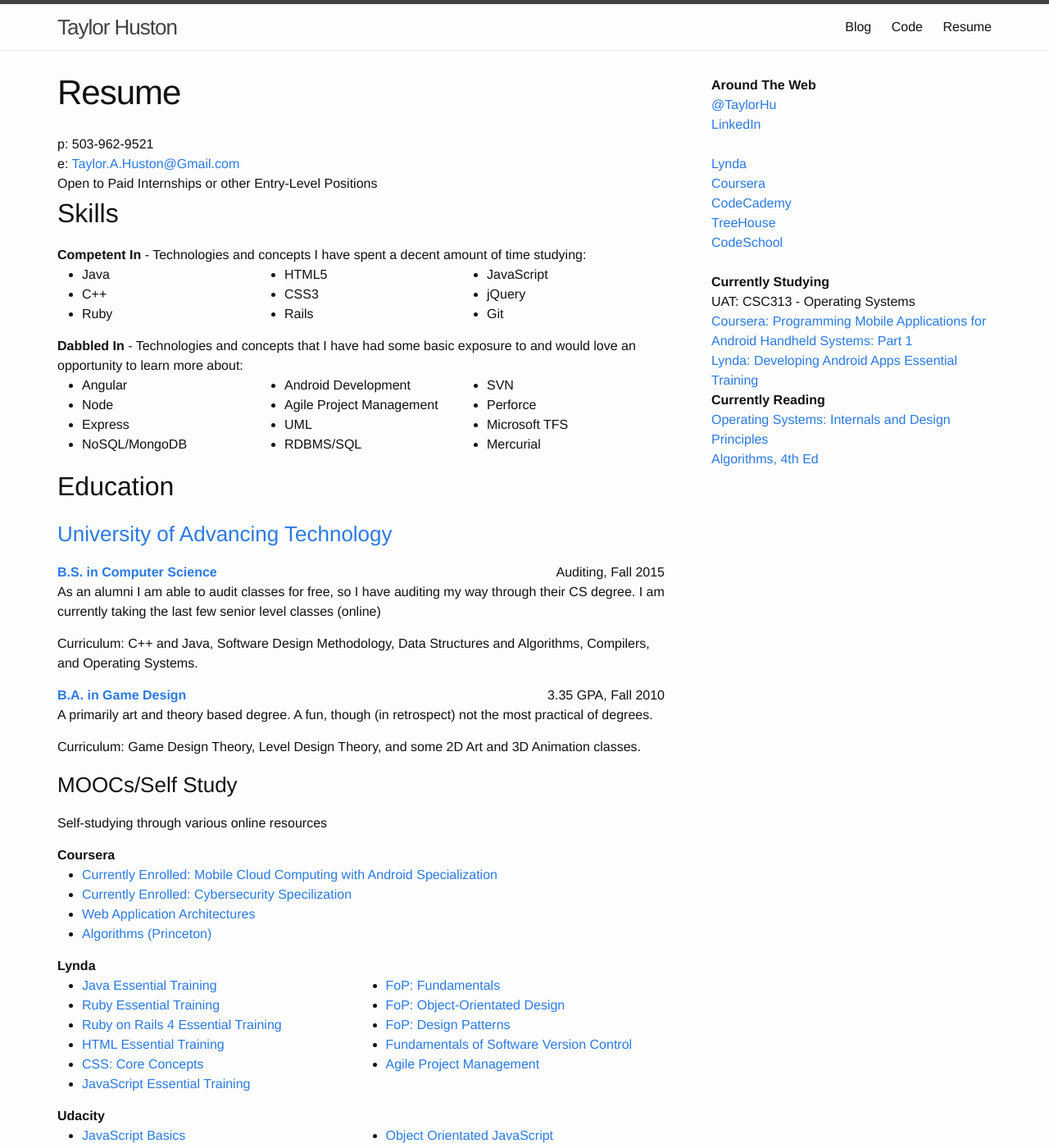
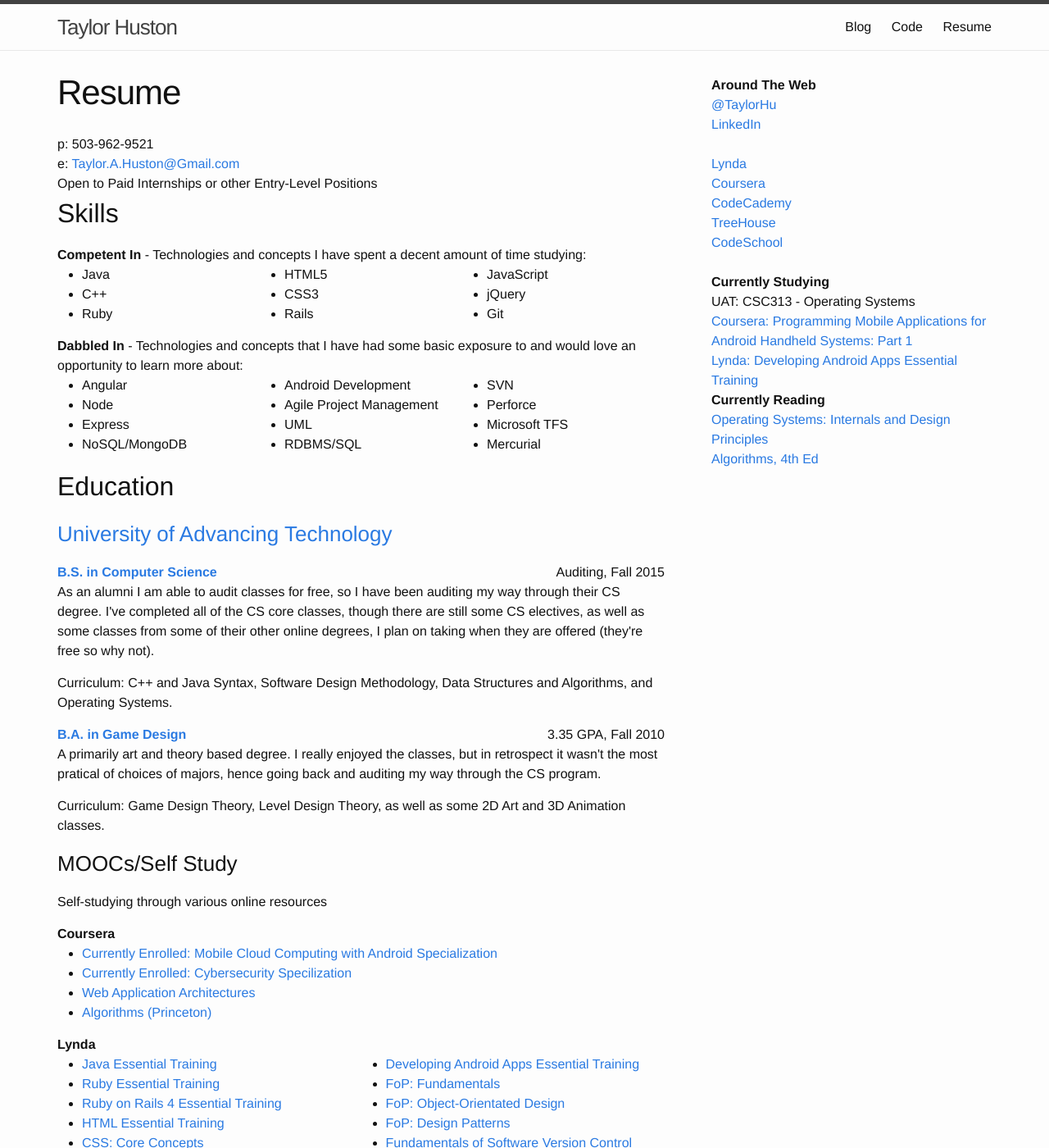
Before and after one commit to TaylorHuston/taylorhuston.github.io, a Jekyll site: the page built from resume.html, in a window 1280 px wide and 1400 px high. Shown: the whole window at 82% size. Built offline with Jekyll 4.4.1, drawn with Linux system fonts in a browser that asks for light colours.

Commit message:
Update Resume

```diff
--- a/resume.html
+++ b/resume.html
@@ -65,13 +65,12 @@
   <h3><a href="http://www.uat.edu" target="_blank">University of Advancing Technology</a></h3>
 
   <p><a href="http://www.uat.edu/online-advancing-computer-science-degree" target="_blank"><strong>B.S. in Computer Science</strong></a> <span class="date">Auditing, Fall 2015</span>
-    <br /> As an alumni I am able to audit classes for free, so I have auditing my way through their CS degree. I am currently taking the last few senior level classes (online)</p>
-  <p>Curriculum: C++ and Java, Software Design Methodology, Data Structures and Algorithms, Compilers, and Operating Systems.</p>
+    <br /> As an alumni I am able to audit classes for free, so I have been auditing my way through their CS degree. I've completed all of the CS core classes, though there are still some CS electives, as well as some classes from some of their other online degrees, I plan on taking when they are offered (they're free so why not).</p>
+  <p>Curriculum: C++ and Java Syntax, Software Design Methodology, Data Structures and Algorithms, and Operating Systems.</p>
 
   <p><a href="http://www.uat.edu/online-game-design-degree" target="_blank"><strong>B.A. in Game Design</strong></a> <span class="date">3.35 GPA, Fall 2010</span>
-    <br />A primarily art and theory based degree. A fun, though (in retrospect) not the most practical of degrees.</p>
-
-  <p>Curriculum: Game Design Theory, Level Design Theory, and some 2D Art and 3D Animation classes.</p>
+    <br />A primarily art and theory based degree. I really enjoyed the classes, but in retrospect it wasn't the most pratical of choices of majors, hence going back and auditing my way through the CS program.</p>
+  <p>Curriculum: Game Design Theory, Level Design Theory, as well as some 2D Art and 3D Animation classes.</p>
 
   <h3>MOOCs/Self Study</h3>
   <p>Self-studying through various online resources</p>
@@ -114,6 +113,8 @@
     </ul>
 
     <ul>
+      <li><a href="http://www.lynda.com/AllCertificates/User/1103034" target="_blank">Developing Android Apps Essential Training</a>
+      </li>
       <li><a href="http://www.lynda.com/AllCertificates/User/1103034" target="_blank">FoP: Fundamentals</a>
       </li>
       <li><a href="http://www.lynda.com/AllCertificates/User/1103034" target="_blank">FoP: Object-Orientated Design</a>
```
